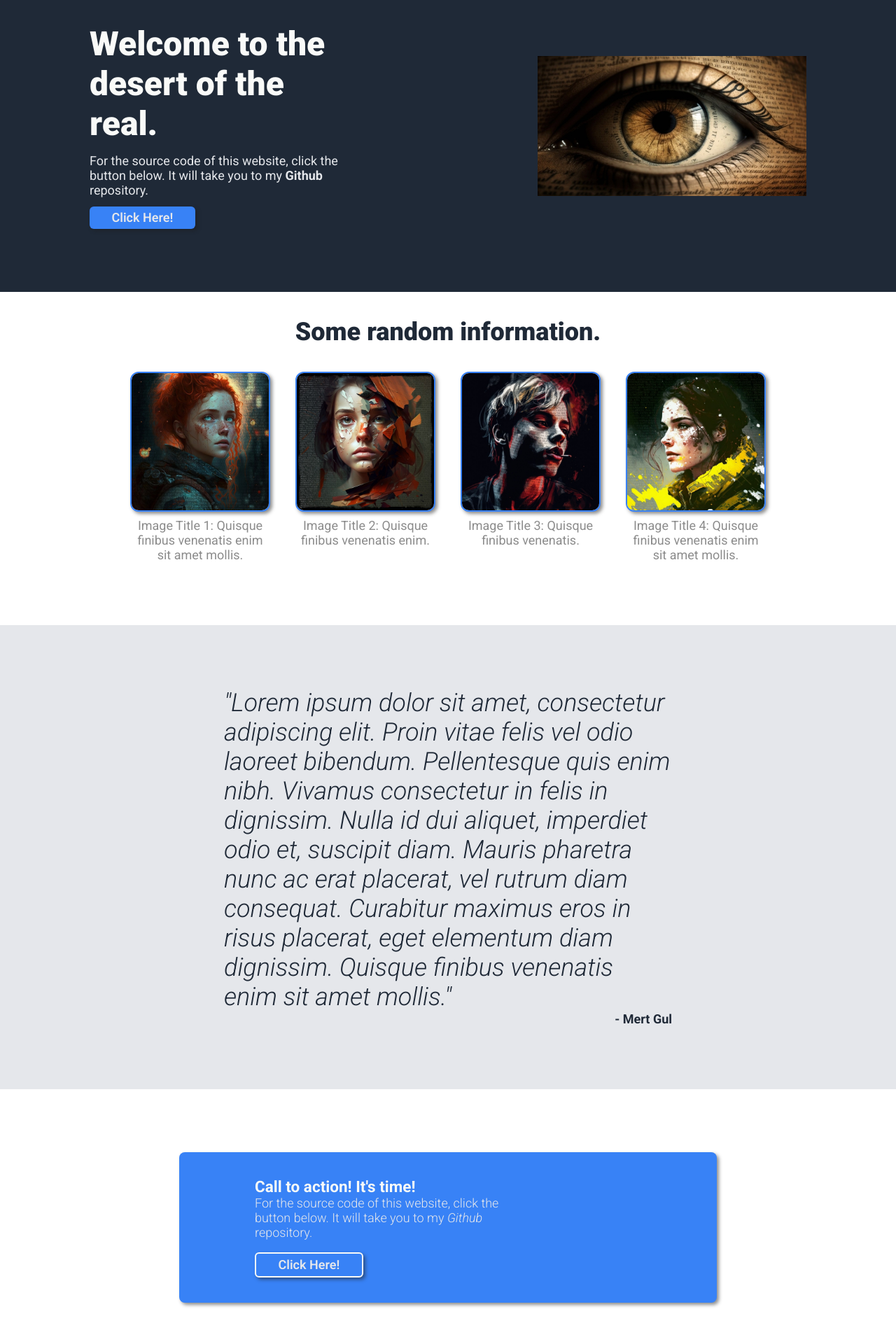
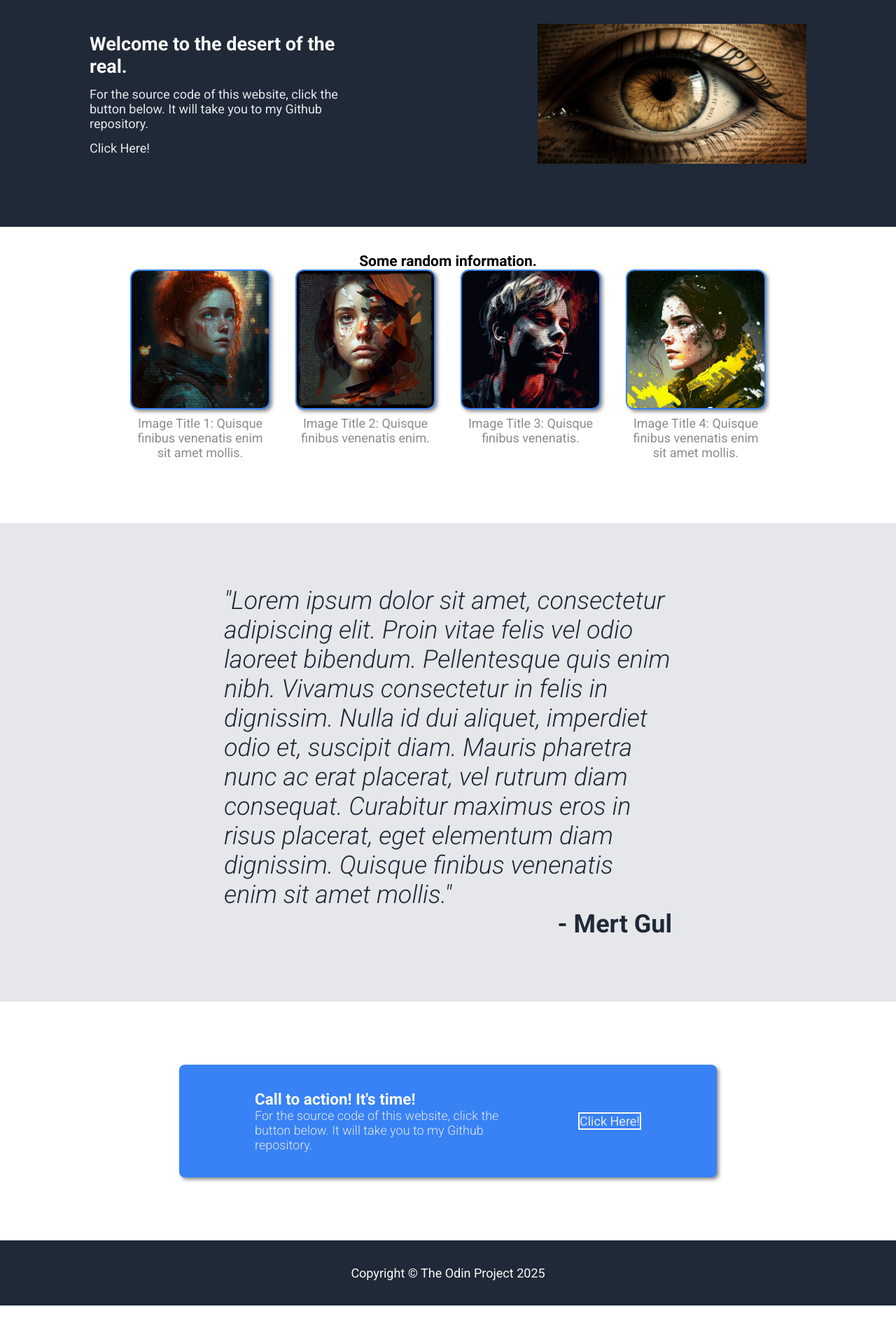
Before and after one commit to mertgulexe/odin-landingpage, a plain HTML site: page index.html in a window 1280 px wide. Shown: the part 120-2020 px from the top of the page at 70% size. After the commit the page ends 1985 px from the top, so only its background shows below. Drawn offline with Linux system fonts and the light colour scheme.

Commit message:
Remove nested anchor tag, apply cosmetic styling

```diff
--- a/index.html
+++ b/index.html
@@ -1,5 +1,6 @@
 <!DOCTYPE html>
 <html lang="en">
+
 <head>
   <meta charset="utf-8">
   <meta name="viewport" content="width=device-width, initial-scale=1">
@@ -9,8 +10,8 @@
   <title>Odin Project: Landing Page</title>
   <link rel="stylesheet" href="./style.css">
 </head>
+
 <body>
-
   <header>
     <h1>Da Oden Projekt</h1>
     <nav>
@@ -22,24 +23,25 @@
     </nav>
   </header>
 
+  <main>
     <div class="hero-container">
       <div class="hero-text">
-        <h1>Welcome to the desert of the real.</h1>
+        <h2>Welcome to the desert of the real.</h2>
         <p>
           For the source code of this website, click the button below.
-          It will take you to my <strong>Github</strong> repository.
+          It will take you to my Github repository.
         </p>
-        <button class="hero-button">
-          <a href="https://github.com/mertgulexe/odin-landingpage" rel="noopener noreferrer" target="_blank">
+        <a class="button hero-button" href="https://github.com/mertgulexe/odin-landingpage"
+          aria-label="Visit the GitHub repository for this project" role="button" rel="noopener noreferrer"
+          target="_blank">
           Click Here!
         </a>
-        </button>
       </div>
       <img src="./assets/img-04.jpg" alt="Hero Image Placeholder" height="200">
     </div>
 
     <div class="carousel-container">
-      <h2>Some random information.</h2>
+      <h3>Some random information.</h3>
       <div class="images">
         <div class="card">
           <img src="./assets/img-01.jpg" alt="Image Placeholder 1" height="200" width="200">
@@ -61,7 +63,8 @@
     </div>
 
     <div class="quote-container">
-      <p class="quote-text">
+      <div class="quote-text">
+        <p class="quote-body">
           <em>"Lorem ipsum dolor sit amet, consectetur adipiscing elit.
             Proin vitae felis vel odio laoreet bibendum.
             Pellentesque quis enim nibh. Vivamus consectetur in felis in dignissim.
@@ -72,6 +75,7 @@
         </p>
         <p class="quote-author"><strong>- Mert Gul</strong></p>
       </div>
+    </div>
 
     <div class="cta-container">
       <div class="cta-text">
@@ -80,17 +84,36 @@
         </p>
         <p class="cta-body">
           For the source code of this website, click the button below.
-          It will take you to my <em>Github</em> repository.
+          It will take you to my Github repository.
         </p>
       </div>
-      <button class="cta-button">
-        <a href="https://github.com/mertgulexe/odin-landingpage" rel="noopener noreferrer" target="_blank">
+      <a class="button cta-button" href="https://github.com/mertgulexe/odin-landingpage"
+        aria-label="Visit the GitHub repository for this project" role="button" rel="noopener noreferrer"
+        target="_blank">
         Click Here!
       </a>
-      </button>
     </div>
+  </main>
 
   <footer>Copyright © The Odin Project 2025</footer>
 
 </body>
+
 </html>
+
+
+<!--
+Note to future:
+1) Written by ChatGPT:
+  "Add lang and type to external font imports (in your CSS):
+  Currently you're importing Google Fonts via @import in your CSS, but it’s more performant to load them in the <head> like this:
+
+  <link rel="stylesheet" href="https://fonts.googleapis.com/css2?family=Roboto&display=swap" type="text/css" media="all">
+
+  @import can cause render-blocking in some older browsers — loading fonts early from <head> is slightly faster."
+
+2) Add a favicon to the project.
+
+3) Make the website similar to The Odin Project's landing page when zoomedin or out in extreme levels.
+TOP website fits the screen quite nicely.
+-->
```
Lines whose indentation alone changed are shown as unchanged.
